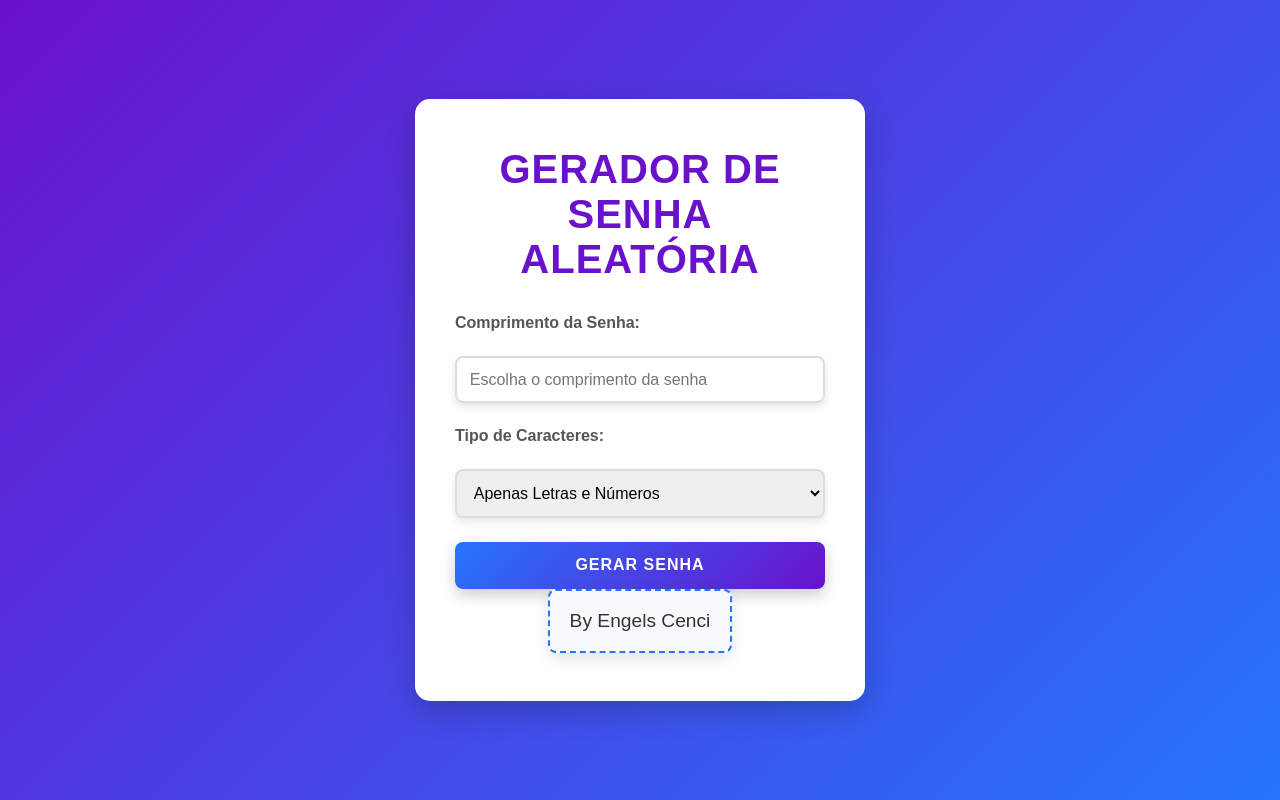
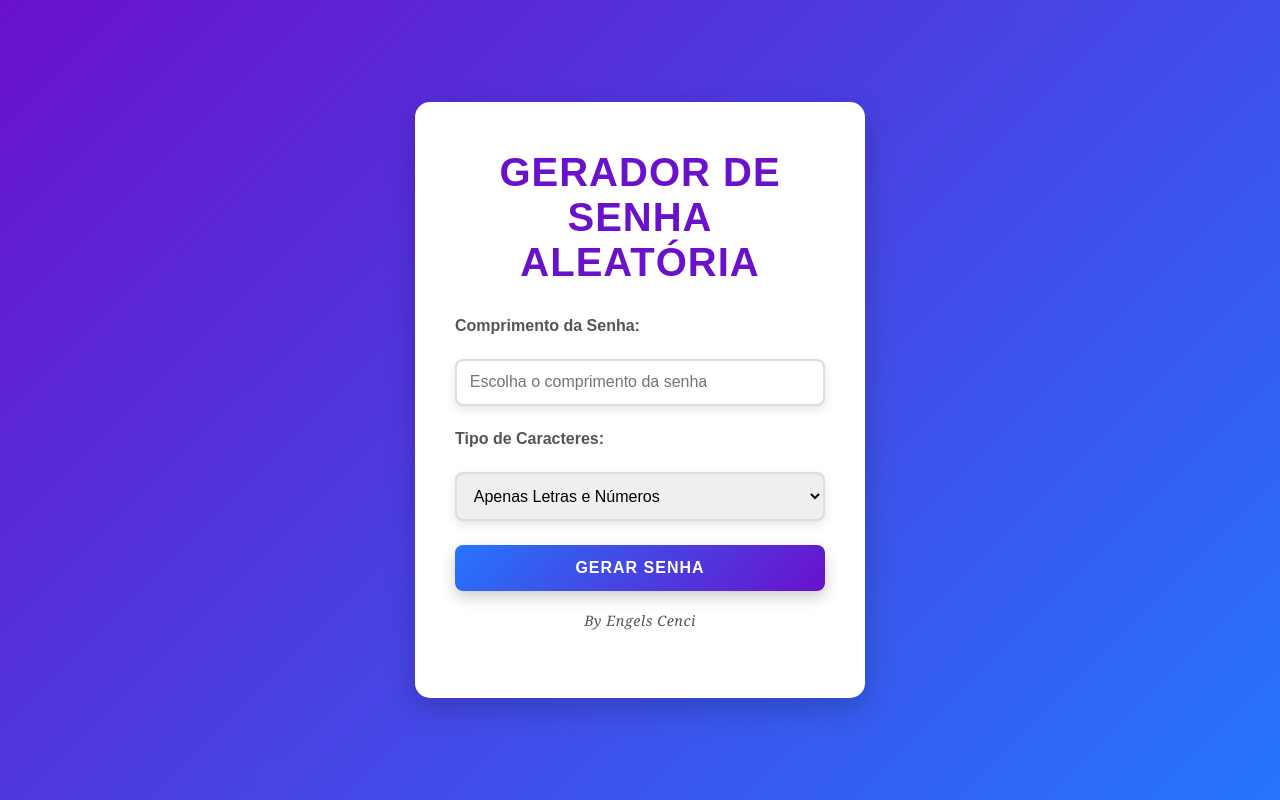
Before and after one commit to engelseduardo/Gerador_de_Senhas, a Flask app: page / in a window 1280 px wide. Run offline with Flask 3, Linux system fonts and the light colour scheme.

Commit message:
Update style.css

```diff
--- a/static/style.css
+++ b/static/style.css
@@ -159,16 +159,14 @@ h2 {
     animation: fadeIn 1.2s ease-out;
 }
 
-p {
-    font-size: 1.2rem;
-    color: #333;
-    background: #f8f9fa;
-    padding: 1.2rem;
-    border-radius: 8px;
-    border: 2px dashed #2575fc;
-    word-break: break-word;
-    box-shadow: 0 6px 15px rgba(0, 0, 0, 0.1);
-    animation: fadeIn 1.4s ease-out;
+.credit{
+    font-family: 'Georgia', serif;
+  font-size: 0.9rem;
+  color: #555;
+  text-align: right;
+  margin: 20px 0;
+  font-style: italic;
+  letter-spacing: 0.5px;
 }
 
 /* Tooltip interativo */
```
